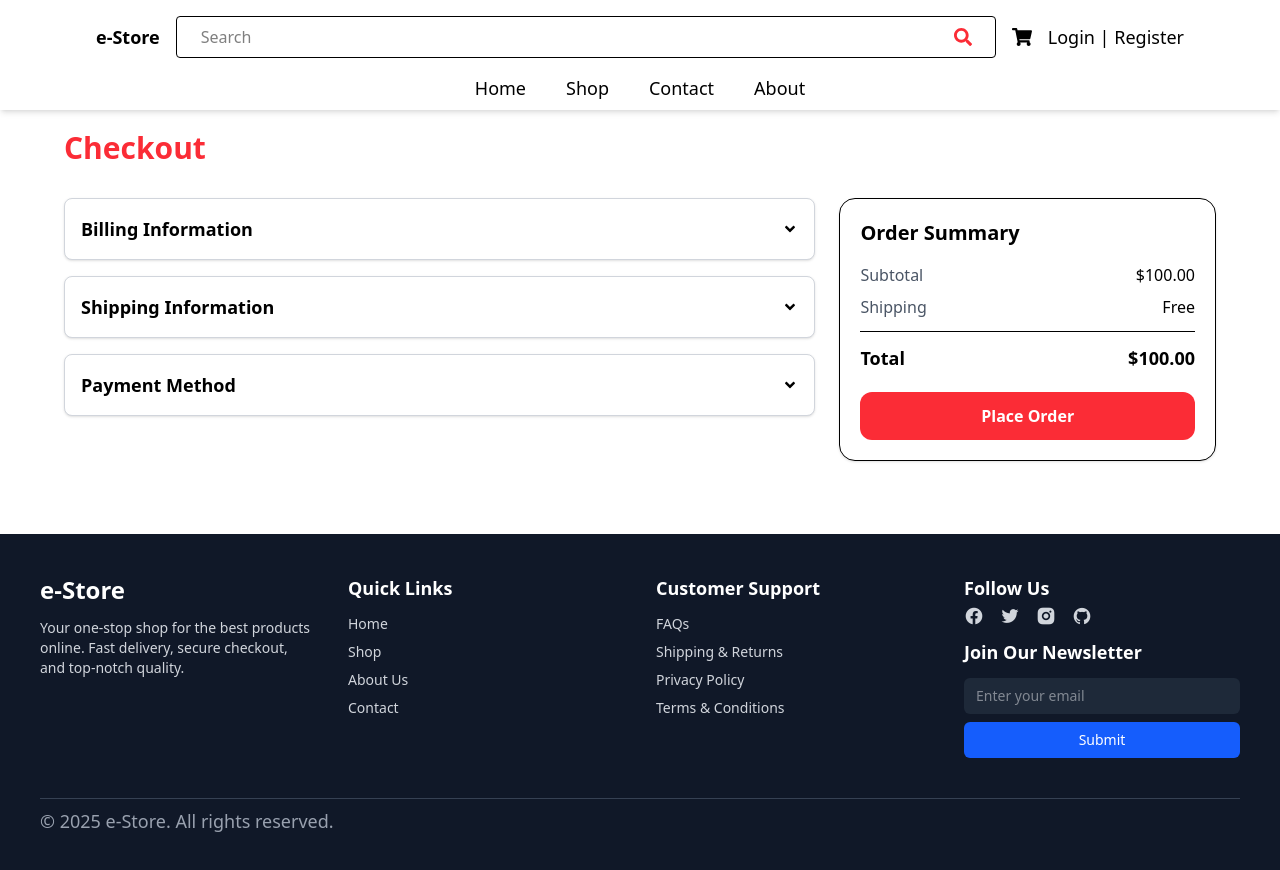
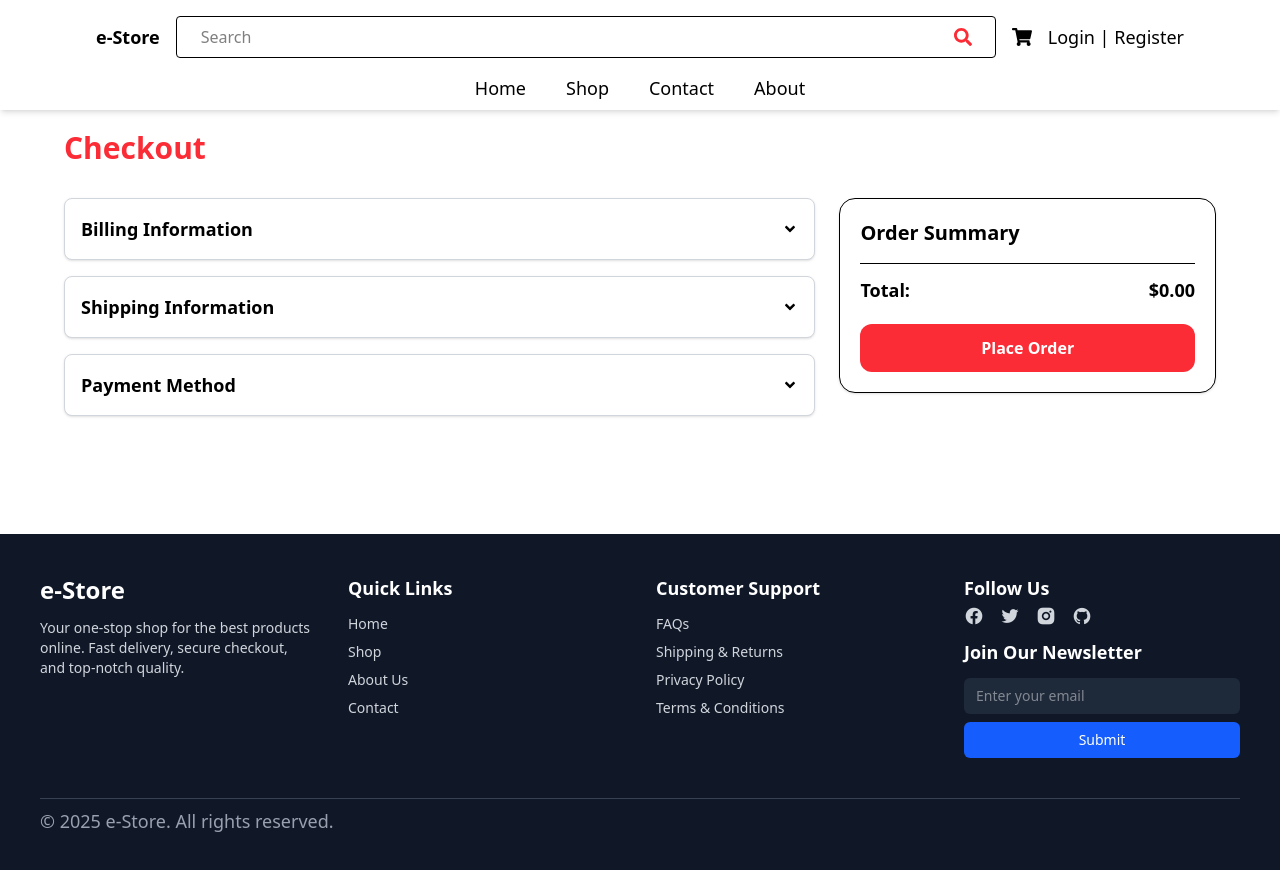
Before and after one commit to Vikash-Mishra06/E-Store-Project, a React (Vite) app: page /checkout in a window 1280 px wide. Shown: the top 870 px of the page. Built offline with nearby package versions, Linux system fonts and the light colour scheme.

Commit message:
eight commit

```diff
--- a/src/pages/Checkout.jsx
+++ b/src/pages/Checkout.jsx
@@ -1,9 +1,9 @@
 import React, { useState } from "react"
 import { FaAngleDown, FaAngleUp } from "react-icons/fa"
+import { useSelector } from "react-redux"
 
 const Accordion = ({ title, children }) => {
     const [open, setOpen] = useState(false)
-
     return (
         <div className="border border-gray-300 p-4 rounded-lg mb-4 bg-white shadow-sm">
             <div
@@ -21,12 +21,13 @@ const Accordion = ({ title, children }) => {
 }
 
 const Checkout = () => {
+    const cart = useSelector(state => state.cart)
+
     return (
         <div className="container mx-auto py-5 min-h-96 px-4 md:px-8 lg:px-16">
             <h1 className="text-3xl font-semibold text-red-500 mb-6 text-center md:text-left">
                 Checkout
             </h1>
-
             <div className="flex flex-col md:flex-row gap-6 mt-8">
                 {/* Left: Forms */}
                 <div className="md:w-2/3">
@@ -129,18 +130,31 @@ const Checkout = () => {
                 {/* Right: Order Summary */}
                 <div className="md:w-1/3 bg-white rounded-2xl shadow p-5 h-fit border">
                     <h2 className="text-xl font-semibold mb-4">Order Summary</h2>
-          <div className="flex justify-between mb-2">
-            <span className="text-gray-600">Subtotal</span>
-            <span className="font-medium">$100.00</span>
+                    <div className="space-y-3">
+                        {cart.products.map((product) => (
+                            <div
+                                key={product.id}
+                                className="flex items-center justify-between border-b pb-2"
+                            >
+                                <img src={product.image} alt="" className="w-12 h-12 object-contain" />
+                                <div className="flex-1 px-3">
+                                    <h4 className="text-sm font-medium">{product.title}</h4>
+                                    <p className="text-xs text-gray-500">
+                                        ${product.price} × {product.quantity}
+                                    </p>
                                 </div>
-          <div className="flex justify-between mb-2">
-            <span className="text-gray-600">Shipping</span>
-            <span className="font-medium">Free</span>
+                                <p className="font-semibold">
+                                    ${(product.price * product.quantity).toFixed(2)}
+                                </p>
                             </div>
-          <div className="flex justify-between text-lg font-semibold border-t pt-3 mt-3">
-            <span>Total</span>
-            <span>$100.00</span>
+                        ))}
                     </div>
+
+                    <div className="flex justify-between text-lg font-semibold border-t pt-3 mt-4">
+                        <span>Total:</span>
+                        <span>${cart.totalPrice.toFixed(2)}</span>
+                    </div>
+
                     <button className="w-full mt-5 bg-red-500 text-white py-3 rounded-xl font-semibold hover:bg-red-600 transition">
                         Place Order
                     </button>
```
Lines whose indentation alone changed are shown as unchanged.
